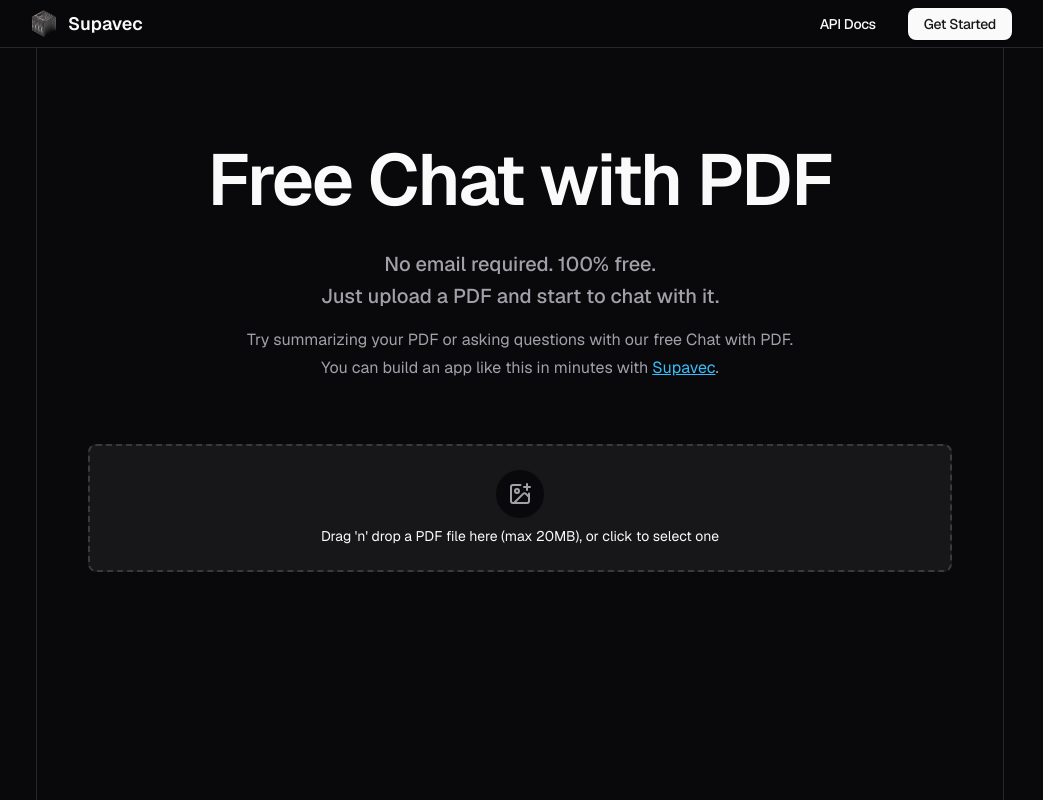
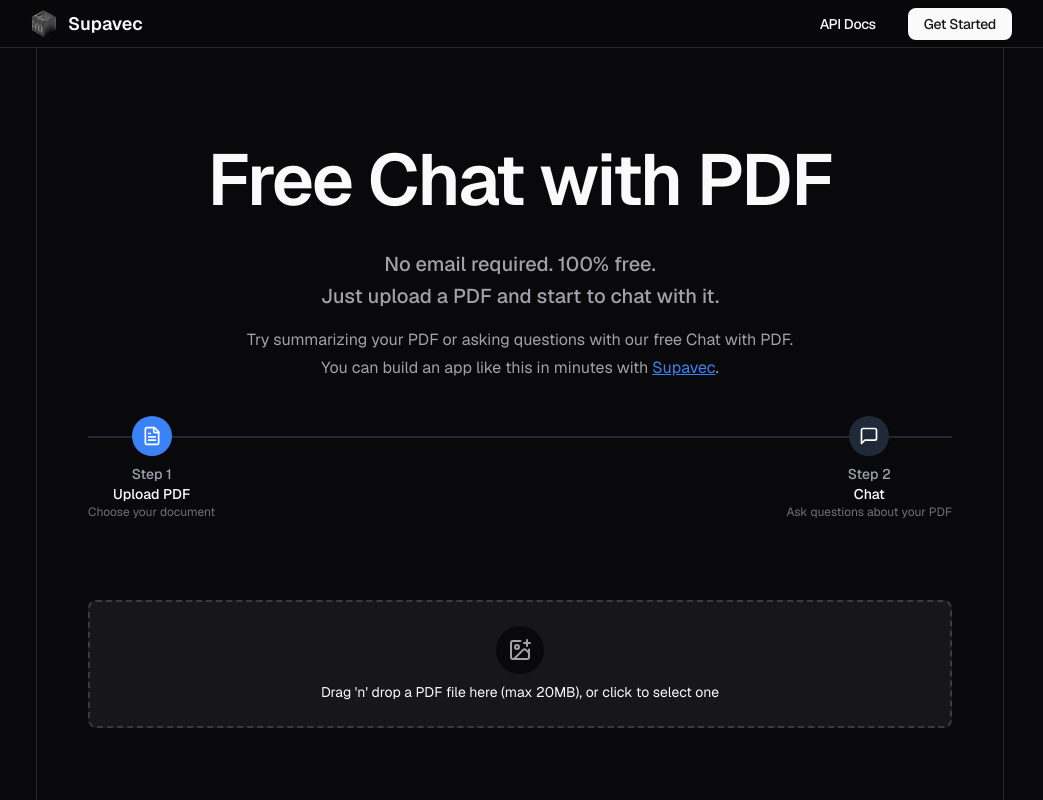
Before and after one commit to typepulse/pulse-vector, a Next.js app in the folder apps/web/: page /examples/chat-with-pdf in a window 1280 px wide. Shown: the top 800 px of the page, without its empty margins (120-1163 px from the left). Built offline with nearby package versions, Linux system fonts and the light colour scheme; no server answers.

Commit message:
Refactor Stepper component and integrate into page

```diff
--- a/apps/web/src/app/examples/chat-with-pdf/_components/steppper.tsx
+++ b/apps/web/src/app/examples/chat-with-pdf/_components/steppper.tsx
@@ -1,49 +1,62 @@
-const steps = [
-  { id: "Step 1", name: "Upload PDF", href: "#", status: "complete" },
-  { id: "Step 2", name: "Chat", href: "#", status: "current" },
-];
+"use client";
 
-export function Stepper() {
+import { FileText, MessageSquare } from "lucide-react";
+
+export function Stepper({ currentStep = 1 }: { currentStep?: number }) {
   return (
-    <nav aria-label="Progress" className="mx-auto max-w-4xl my-5 p-4">
-      <ol role="list" className="space-y-4 md:flex md:space-x-8 md:space-y-0">
-        {steps.map((step) => (
-          <li key={step.name} className="md:flex-1">
-            {step.status === "complete" ? (
-              <a
-                href={step.href}
-                className="group flex flex-col border-l-4 border-indigo-600 py-2 pl-4 hover:border-indigo-800 md:border-l-0 md:border-t-4 md:pb-0 md:pl-0 md:pt-4"
-              >
-                <span className="text-sm font-medium text-indigo-600 group-hover:text-indigo-800">
-                  {step.id}
-                </span>
-                <span className="text-sm font-medium">{step.name}</span>
-              </a>
-            ) : step.status === "current" ? (
-              <a
-                href={step.href}
-                aria-current="step"
-                className="flex flex-col border-l-4 border-indigo-600 py-2 pl-4 md:border-l-0 md:border-t-4 md:pb-0 md:pl-0 md:pt-4"
-              >
-                <span className="text-sm font-medium text-indigo-600">
-                  {step.id}
-                </span>
-                <span className="text-sm font-medium">{step.name}</span>
-              </a>
-            ) : (
-              <a
-                href={step.href}
-                className="group flex flex-col border-l-4 border-gray-200 py-2 pl-4 hover:border-gray-300 md:border-l-0 md:border-t-4 md:pb-0 md:pl-0 md:pt-4"
-              >
-                <span className="text-sm font-medium text-gray-500 group-hover:text-gray-700">
-                  {step.id}
-                </span>
-                <span className="text-sm font-medium">{step.name}</span>
-              </a>
-            )}
-          </li>
-        ))}
-      </ol>
-    </nav>
+    <div className="w-full max-w-4xl mx-auto p-4 my-5">
+      <div className="relative">
+        {/* Progress Line */}
+        <div className="absolute top-5 left-0 right-0 h-0.5 bg-gray-800">
+          <div
+            className="absolute top-0 left-0 h-full bg-blue-500 transition-all duration-300"
+            style={{ width: currentStep === 1 ? "0%" : "100%" }}
+          />
+        </div>
+
+        {/* Steps */}
+        <div className="relative flex justify-between">
+          {/* Step 1 */}
+          <div className="flex flex-col items-center gap-2">
+            <div
+              className={`
+              w-10 h-10 rounded-full flex items-center justify-center
+              ${currentStep >= 1 ? "bg-blue-500" : "bg-gray-800"}
+              transition-colors duration-300
+            `}
+            >
+              <FileText className="w-5 h-5 text-white" />
+            </div>
+            <div className="flex flex-col items-center">
+              <span className="text-sm font-medium text-gray-400">Step 1</span>
+              <span className="text-sm font-medium text-white">Upload PDF</span>
+              <span className="text-xs text-gray-500">
+                Choose your document
+              </span>
+            </div>
+          </div>
+
+          {/* Step 2 */}
+          <div className="flex flex-col items-center gap-2">
+            <div
+              className={`
+              w-10 h-10 rounded-full flex items-center justify-center
+              ${currentStep >= 2 ? "bg-blue-500" : "bg-gray-800"}
+              transition-colors duration-300
+            `}
+            >
+              <MessageSquare className="w-5 h-5 text-white" />
+            </div>
+            <div className="flex flex-col items-center">
+              <span className="text-sm font-medium text-gray-400">Step 2</span>
+              <span className="text-sm font-medium text-white">Chat</span>
+              <span className="text-xs text-gray-500">
+                Ask questions about your PDF
+              </span>
+            </div>
+          </div>
+        </div>
+      </div>
+    </div>
   );
 }
--- a/apps/web/src/app/examples/chat-with-pdf/page.tsx
+++ b/apps/web/src/app/examples/chat-with-pdf/page.tsx
@@ -2,6 +2,7 @@ import { APP_NAME } from "@/app/consts";
 import { Demo } from "./_components/demo";
 import { FAQ } from "./_components/faq";
 import { DemoVideo } from "./_components/demo-video";
+import { Stepper } from "./_components/steppper";
 
 export const metadata = {
   title: "100% Free Chat with PDF",
@@ -33,7 +34,7 @@ export default function ChatWithPdf() {
             You can build an app like this in minutes with{" "}
             <a
               href="https://www.supavec.com"
-              className="underline text-sky-400"
+              className="underline text-blue-500"
             >
               {APP_NAME}
             </a>
@@ -41,6 +42,7 @@ export default function ChatWithPdf() {
           </p>
         </div>
       </div>
+      <Stepper />
       <Demo />
       <DemoVideo />
       <FAQ />
```
